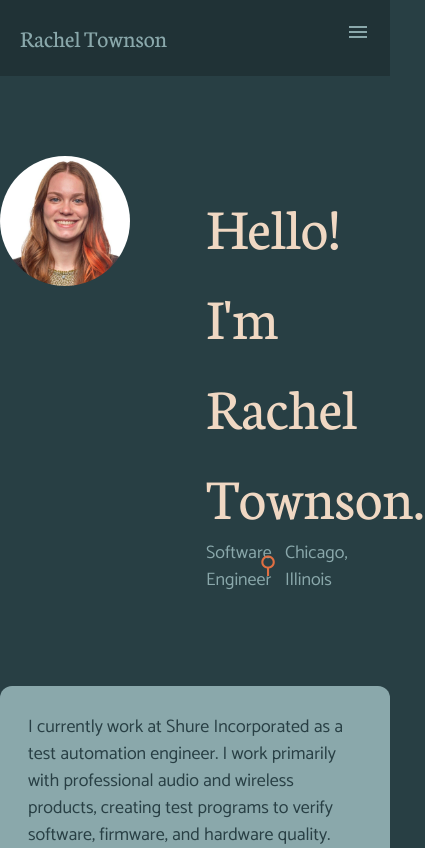
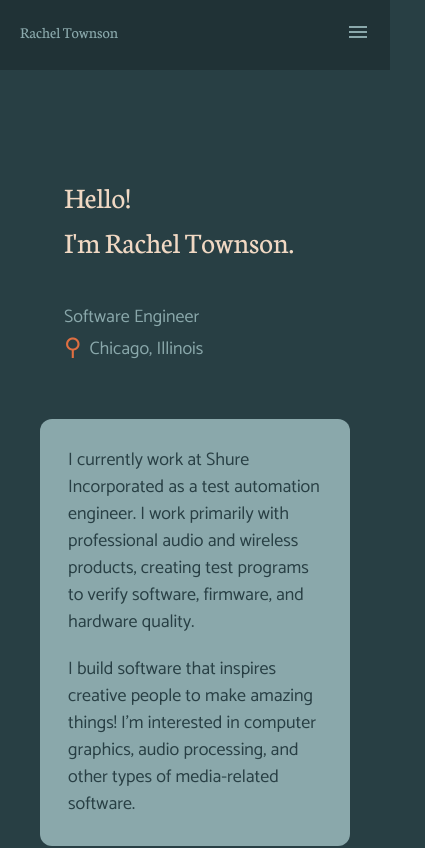
Before and after one commit to townsonr/my-portfolio-site, a Next.js app: page / in a window 390 px wide. Shown: the top 848 px of the page, 425 px wide, since content can reach past the window. Built offline with nearby package versions, Linux system fonts and the light colour scheme.

Commit message:
fixing home page mobile layout

```diff
--- a/src/app/common/nav_bar.tsx
+++ b/src/app/common/nav_bar.tsx
@@ -4,7 +4,7 @@ import Link from 'next/link';
 import { NavMenu } from './nav_menu';
 
 export function NavBar() {
-    const button_style = 'text-lg px-5';
+    const button_style = 'text-md px-5';
 
     return (
         <div className='font-neuton '>
@@ -19,7 +19,7 @@ export function NavBar() {
             <nav className='hidden sm:block font-neuton sticky top-0 px-5 py-5 bg-black bg-opacity-20'>
                 <div className='flow-root'>
                     <Link href={`/`}>
-                        <h1 className='text-lg float-left'>Rachel Townson</h1>
+                        <h1 className='text-md float-left'>Rachel Townson</h1>
                     </Link>
 
                     <div className='float-right'>
--- a/src/app/common/nav_menu.tsx
+++ b/src/app/common/nav_menu.tsx
@@ -14,7 +14,7 @@ export function NavMenu() {
         <nav className='flow-root'>
             <div className='flow-root sticky top-0 px-5 py-5 bg-black bg-opacity-20'>
                 <Link className='float-left' href={`/`}>
-                    <h1 className='text-lg'>Rachel Townson</h1>
+                    <h1 className='text-'>Rachel Townson</h1>
                 </Link>
 
                 {/* Menu Button */}
--- a/src/app/common/text_box.tsx
+++ b/src/app/common/text_box.tsx
@@ -2,7 +2,7 @@ import { ReactElement} from "react";
 
 export default function TextBox(props: { children: ReactElement | Iterable<ReactElement>; }) {
     return (
-        <div className="bg-light rounded-xl mt-20 px-7 py-7 text-dark text-sm space-y-5">
+        <div className="bg-light rounded-xl mx-10 mt-10 sm:mt-20 px-7 py-7 text-dark text-sm space-y-5">
             {props.children}
         </div>
     )
--- a/src/app/home/intro_card.tsx
+++ b/src/app/home/intro_card.tsx
@@ -2,21 +2,24 @@ import headshot from "../../img/linkedin_headshot.jpeg";
 
 export default function IntroCard() {
     return (
-        <div className='text-lightest font-catamaran'>
-            <div className='grid grid-cols-3'>
-                <div >
+        <div className='text-lightest font-catamaran mx-10'>
+            <div className='grid grid-cols-3 items-center'>
+
+                <div className='hidden sm:block mr-10'>
                     <img className='rounded-full' src={headshot.src} />
                 </div>
-                <div className='p-3 m-3 ml-16 mb-0 col-span-2'>
-                    <h1 className='font-neuton text-xl'>Hello!</h1>
-                    <h1 className='font-neuton text-xl'>I&apos;m Rachel Townson.</h1>
-                    <div className='grid grid-cols-3 items-center text-light'>
-                        <p className='col1 text-sm'>Software Engineer</p>
-                        <div className='col2'>
-                            <div className='flex items-center'>
-                                <p className='text-lg text-bright'>⚲</p>
-                                <p className='text-sm ml-2'>Chicago, Illinois</p>
-                            </div>
+
+                <div className='p-3 m-3 mb-0 col-span-3 sm:col-span-2'>
+
+                    <h1 className='font-neuton text-lg sm:text-xl'>Hello!</h1>
+                    <h1 className='font-neuton text-lg sm:text-xl'>I&apos;m Rachel Townson.</h1>
+
+                    <div className="flex flex-wrap items-center text-light mt-10 sm:mt-0">
+                        <p className="text-sm mr-4">Software Engineer</p>
+
+                        <div className="flex items-center">
+                            <p className="text-md text-bright">⚲</p>
+                            <p className="text-sm ml-2">Chicago, Illinois</p>
                         </div>
                     </div>
                 </div>
--- a/tailwind.config.ts
+++ b/tailwind.config.ts
@@ -17,13 +17,14 @@ const config: Config = {
       light: '#8AA8AB',
       midtone: '#b5ca50',
       bright: '#df6f42',
-      dark: '#283F44'
+      dark: '#283F44',
     },
     fontSize: {
       xs: '16px',
       sm: '18px',
-      lg: '24px',
-      xl: '60px'
+      md: '24px',
+      lg: '30px',
+      xl: '60px',
     }
   },
   plugins: [],
```
